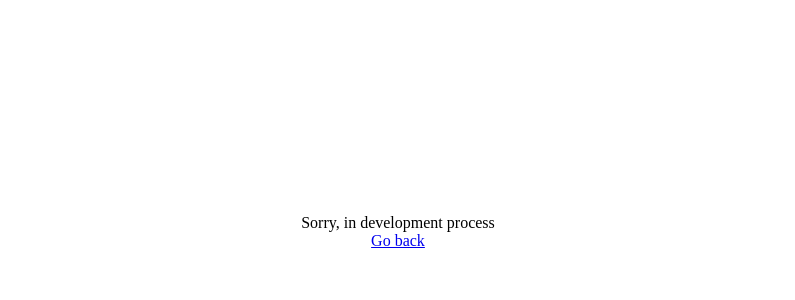
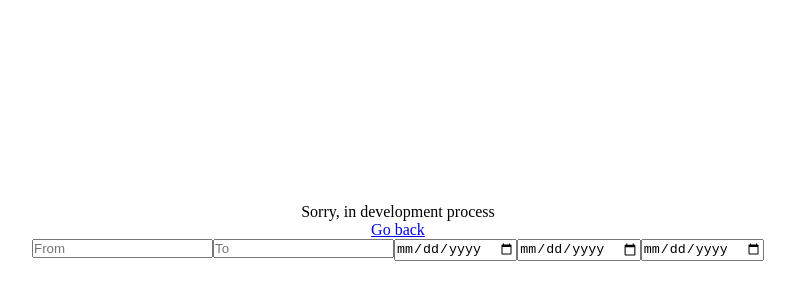
Before and after one commit to ArsenMamataliev/Portfolio-2, a React (Create React App) app: page /projects/booking in a window 1280 px wide. Shown: the part 168-468 px from the top of the page, without its empty margins (242-1037 px from the left). Built offline with nearby package versions, Linux system fonts and the light colour scheme; what unsplash-js would draw is missing.

Commit message:
Added scroll to top btn

```diff
--- a/package.json
+++ b/package.json
@@ -26,6 +26,7 @@
     "react-scripts": "5.0.1",
     "react-scroll": "^1.8.8",
     "react-scroll-up": "^1.4.0",
+    "react-select": "^5.7.0",
     "react-url-image-downloader": "^1.0.2",
     "react-web-share": "^2.0.2",
     "saas": "^1.0.0",
--- /dev/null
+++ b/src/components/scrollup/ScrollUp.js
@@ -0,0 +1,14 @@
+import React from 'react'
+import ScrollToTop from 'react-scroll-up'
+import ArrowCircleUpIcon from '@mui/icons-material/ArrowCircleUp';
+import style from './scrollUp.module.scss';
+
+export default function ScrollUp() {
+  return (
+    <div>
+        <ScrollToTop showUnder={160}>
+            <ArrowCircleUpIcon  className={style.upIcon}/>
+        </ScrollToTop>
+    </div>
+  )
+}
--- /dev/null
+++ b/src/components/scrollup/scrollUp.module.scss
@@ -0,0 +1,13 @@
+.upIcon{
+    color: #006B6C;
+    font-size: 50px;
+    transition: all 1s ease;
+
+    &:hover{
+        transform: scale(1.1, 1.1);
+    }
+
+    @media (max-width: 767px){
+        font-size: 35px;
+    }
+}
--- a/src/pages/main/Main.js
+++ b/src/pages/main/Main.js
@@ -2,6 +2,7 @@ import React from 'react'
 import { AboutMe } from '../../components/AboutMe/AboutMe'
 import { BurgerNav } from '../../components/Header/BurgerNav/BurgerNav'
 import { Nav } from '../../components/Header/Nav/Nav'
+import ScrollUp from '../../components/scrollup/ScrollUp'
 import Skills from '../../components/Skills/Skills'
 
 export default function Main() {
@@ -11,6 +12,7 @@ export default function Main() {
         <BurgerNav />
         <AboutMe />
         <Skills />
+        <ScrollUp />
     </div>
   )
 }
--- a/src/projects/booking/BookingApp.js
+++ b/src/projects/booking/BookingApp.js
@@ -1,12 +1,14 @@
 import React from 'react'
 import style from './bookingApp.module.scss'
 import { Link } from 'react-router-dom'
+import Search from './component/serach/Search'
 
 export default function BookingApp() {
   return (
     <div className={style.container}>
         Sorry, in development process
         <Link to="/projects/list">Go back</Link>
+        <Search />
     </div>
   )
 }
--- /dev/null
+++ b/src/projects/booking/component/serach/Search.js
@@ -0,0 +1,29 @@
+import React from 'react'
+
+export default function Search() {
+  return (
+    <div>
+        <input
+            type='text'
+            placeholder='From'
+        />
+        <input
+            type='text'
+            placeholder='To'
+        />
+        <input
+            type='date'
+            placeholder='when'
+        />
+        <input
+            type='date'
+            placeholder='back'
+        />
+        <input
+            type='date'
+            placeholder='when'
+        />
+
+    </div>
+  )
+}
```
Also changed, not shown: 1 other file (tests, documents, lock files or other folders).
